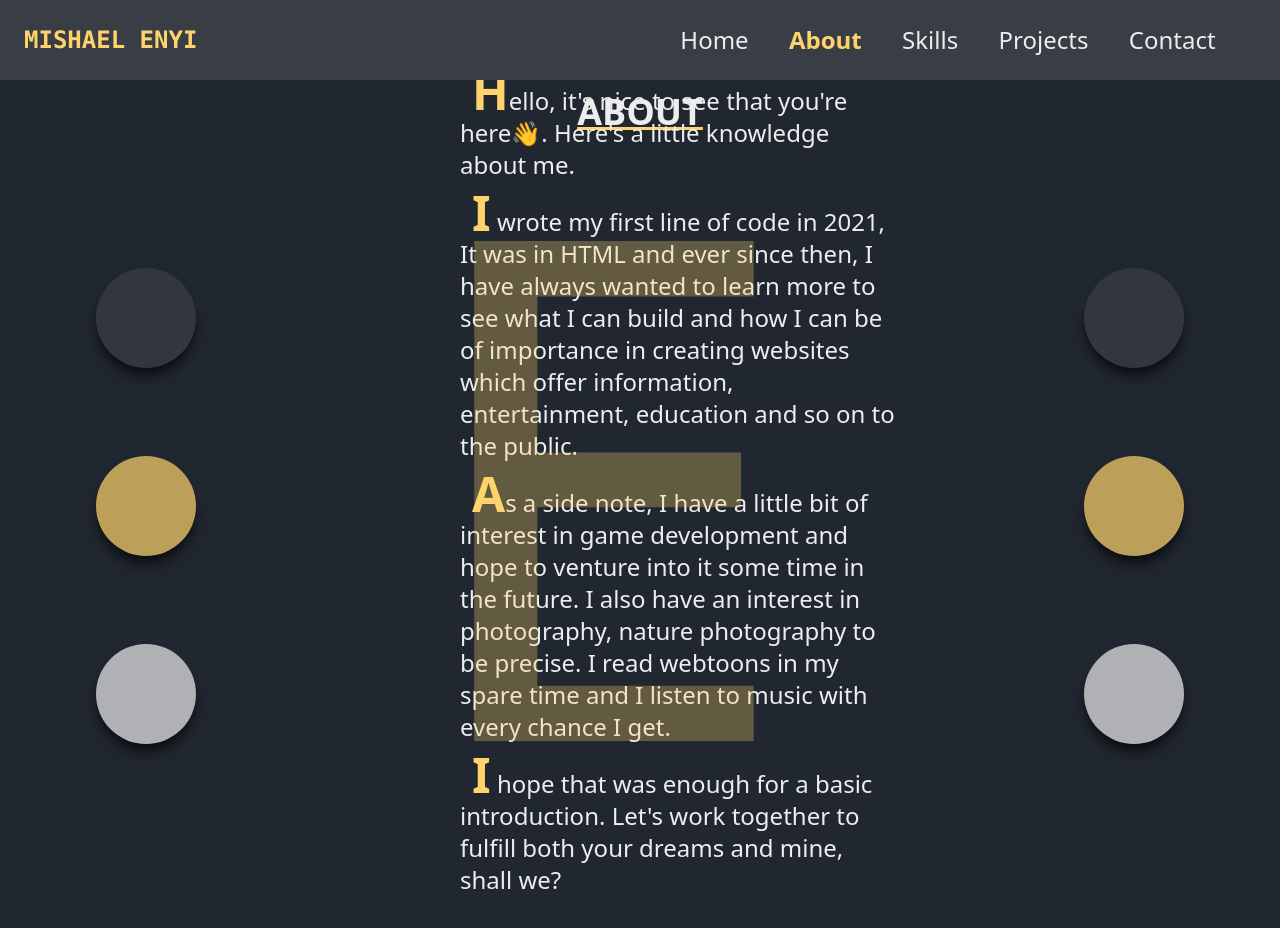
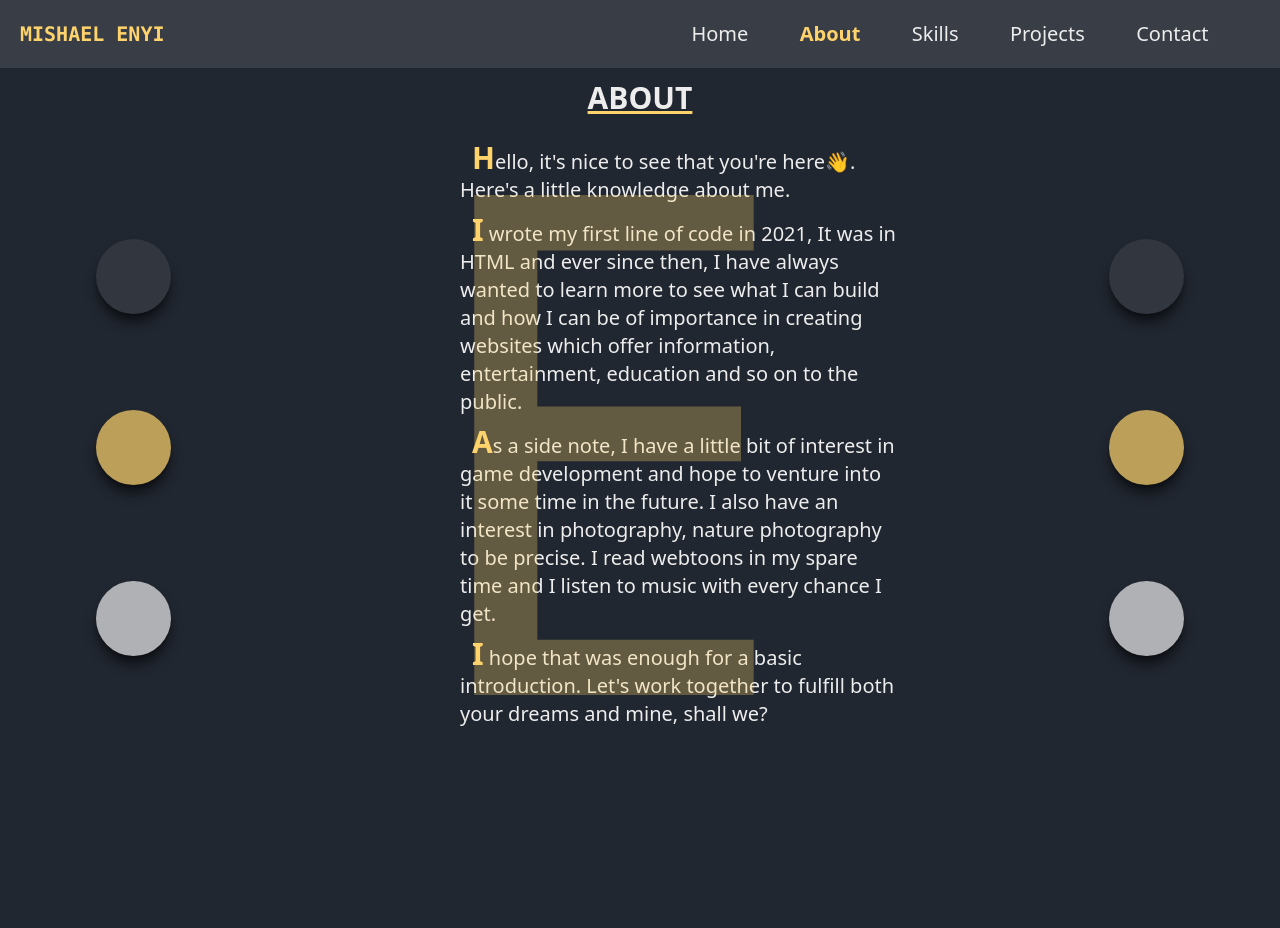
Before and after one commit to mishael-codes/portfolio-v2, a React (Vite) app: page /about in a window 1280 px wide. Shown: the top 928 px of the page. After the commit the page ends 900 px from the top, so only its background shows below. Built offline with nearby package versions, Linux system fonts and the light colour scheme.

Commit message:
minor design fixes

```diff
--- a/src/components/nav.jsx
+++ b/src/components/nav.jsx
@@ -2,13 +2,13 @@ import { NavLink } from "react-router-dom";
 
 const Nav = () => {
   return (
-    <header className=" sticky top-0 z-40 flex justify-between p-3 md:p-6 bg-shadowColor">
+    <header className=" sticky top-0 z-40 flex justify-between p-3 md:p-5 bg-shadowColor">
       <div className="hidden md:block">
-        <h1 className="text-accentColor font-bold font-mono text-lg uppercase lg:text-2xl">
+        <h1 className="text-accentColor font-bold font-mono text-lg uppercase lg:text-xl">
           Mishael Enyi
         </h1>
       </div>
-      <nav className=" w-full flex justify-evenly text-textColor md:w-1/2 lg:text-2xl">
+      <nav className=" w-full flex justify-evenly text-textColor md:w-1/2 lg:text-xl">
         <NavLink to="/">Home</NavLink>
         <NavLink to="/about">About</NavLink>
         <NavLink to="/skills">Skills</NavLink>
--- a/src/components/pages/about.jsx
+++ b/src/components/pages/about.jsx
@@ -16,30 +16,30 @@ const About = () => {
 
         <div className="h-auto">
           <div className="w-full text-center">
-            <h1 className=" left-2/4 z-10 text-textColor text-xl font-semibold uppercase underline underline-offset-2 decoration-accentColor mt-3 md:text-4xl">
+            <h1 className=" left-2/4 z-10 text-textColor text-xl font-semibold uppercase underline underline-offset-2 decoration-accentColor mt-3 md:text-3xl">
               About
             </h1>
           </div>
-          <div className="w-full p-6 text-textColor md:text-2xl md:pl-24 lg:ml-24 lg:flex lg:flex-col lg:items-start lg:justify-center lg:mt-24 xl:mt-0 lg:h-[700px] lg:w-3/4">
-            <p className="first-letter:text-2xl md:first-letter:text-5xl first-letter:text-accentColor first-letter:font-semibold indent-3 mb-2">
+          <div className="w-full p-6 text-textColor md:text-xl md:pl-24 lg:ml-24 lg:flex lg:flex-col lg:items-start lg:justify-center lg:mt-6 xl:mt-0 lg:h-auto lg:w-3/4">
+            <p className="first-letter:text-2xl md:first-letter:text-3xl first-letter:text-accentColor first-letter:font-semibold indent-3 mb-2">
               Hello, it's nice to see that you're here👋. Here's a little
               knowledge about me.
             </p>
-            <p className="first-letter:text-2xl md:first-letter:text-5xl first-letter:text-accentColor first-letter:font-semibold indent-3 mb-2">
+            <p className="first-letter:text-2xl md:first-letter:text-3xl first-letter:text-accentColor first-letter:font-semibold indent-3 mb-2">
               I wrote my first line of code in 2021, It was in HTML and ever
               since then, I have always wanted to learn more to see what I can
               build and how I can be of importance in creating websites which
               offer information, entertainment, education and so on to the
               public.
             </p>
-            <p className="first-letter:text-2xl md:first-letter:text-5xl first-letter:text-accentColor first-letter:font-semibold indent-3 mb-2">
+            <p className="first-letter:text-2xl md:first-letter:text-3xl first-letter:text-accentColor first-letter:font-semibold indent-3 mb-2">
               As a side note, I have a little bit of interest in game
               development and hope to venture into it some time in the future. I
               also have an interest in photography, nature photography to be
               precise. I read webtoons in my spare time and I listen to music
               with every chance I get.
             </p>
-            <p className="first-letter:text-2xl md:first-letter:text-5xl first-letter:text-accentColor first-letter:font-semibold indent-3">
+            <p className="first-letter:text-2xl md:first-letter:text-3xl first-letter:text-accentColor first-letter:font-semibold indent-3">
               I hope that was enough for a basic introduction. Let's work
               together to fulfill both your dreams and mine, shall we?
             </p>
@@ -47,17 +47,16 @@ const About = () => {
         </div>
         <div className="hidden lg:block">
           <div
-            // onLoad={handleLoad}
             className="uppercase absolute top-2/4 right-[70%] opacity-30 w-[80px] h-[80px] text-center text-accentColor text-xl lg:text-[700px] transform animate- animate-pulse z-0"
           >
             {letter}
           </div>
-          <div className="absolute top-1/4 -right-40 w-[100px] h-[100px] shadow-lg shadow-black bg-shadowColor rounded-full opacity-70 dark-circle"></div>
-          <div className="absolute top-2/4 -right-40 w-[100px] h-[100px] shadow-lg shadow-black bg-accentColor rounded-full opacity-70 yellow-circle"></div>
-          <div className="absolute top-3/4 -right-40 w-[100px] h-[100px] shadow-lg shadow-black bg-textColor rounded-full opacity-70 ash-circle"></div>
-          <div className="absolute top-1/4 -left-40 w-[100px] h-[100px] shadow-lg shadow-black bg-shadowColor rounded-full opacity-70 dark-circle-left"></div>
-          <div className="absolute top-2/4 -left-40 w-[100px] h-[100px] shadow-lg shadow-black bg-accentColor rounded-full opacity-70 yellow-circle-left"></div>
-          <div className="absolute top-3/4 -left-40 w-[100px] h-[100px] shadow-lg shadow-black bg-textColor rounded-full opacity-70 ash-circle-left"></div>
+          <div className="absolute top-1/4 -right-40 w-[75px] h-[75px] shadow-lg shadow-black bg-shadowColor rounded-full opacity-70 dark-circle"></div>
+          <div className="absolute top-2/4 -right-40 w-[75px] h-[75px] shadow-lg shadow-black bg-accentColor rounded-full opacity-70 yellow-circle"></div>
+          <div className="absolute top-3/4 -right-40 w-[75px] h-[75px] shadow-lg shadow-black bg-textColor rounded-full opacity-70 ash-circle"></div>
+          <div className="absolute top-1/4 -left-40 w-[75px] h-[75px] shadow-lg shadow-black bg-shadowColor rounded-full opacity-70 dark-circle-left"></div>
+          <div className="absolute top-2/4 -left-40 w-[75px] h-[75px] shadow-lg shadow-black bg-accentColor rounded-full opacity-70 yellow-circle-left"></div>
+          <div className="absolute top-3/4 -left-40 w-[75px] h-[75px] shadow-lg shadow-black bg-textColor rounded-full opacity-70 ash-circle-left"></div>
           <div className="absolute"></div>
           <div className="absolute"></div>
           <div className="absolute"></div>
--- a/src/components/pages/skills.jsx
+++ b/src/components/pages/skills.jsx
@@ -16,16 +16,16 @@ const Skills = () => {
   const letter = useRandom()
   return (
     <div className="relative px-3 h-auto w-screen lg:w-3/5 lg:mx-auto flex flex-col items-center text-textColor">
-      <h1 className="mt-4 mb-8 text-textColor text-xl font-semibold uppercase underline underline-offset-2 decoration-accentColor lg:text-3xl">
+      <h1 className="mt-4 mb-8 text-textColor text-xl font-semibold uppercase underline underline-offset-2 decoration-accentColor md:text-3xl">
         Skills
       </h1>
       <div className="lg:flex justify-between items-center">
-        <p className="first-letter:text-2xl md:first-letter:text-5xl first-letter:text-accentColor first-letter:font-semibold indent-3 lg:text-2xl lg:pr-9 lg:w-1/2 ">
+        <p className="first-letter:text-2xl md:first-letter:text-3xl first-letter:text-accentColor first-letter:font-semibold indent-3 lg:text-xl lg:pr-9 lg:w-1/2 ">
           To bring you a beautiful, well-structured, interactive and efficient
           webpage or website, I make use of the beautiful tools below.
         </p>
         <div className="lg:w-1/2">
-          <h3 className="px-2 text-xl font-medium mt-4 shadow-md shadow-shadowColor wood w-fit lg:text-3xl">
+          <h3 className="px-2 text-xl font-medium mt-4 shadow-md shadow-shadowColor wood w-fit lg:text-xl">
             Core Technologies<span className="text-accentColor">:</span>
           </h3>
           <div className="w-full flex justify-evenly py-9">
@@ -42,7 +42,7 @@ const Skills = () => {
               className="text-accentColor w-[75px] h-[75px]"
             />
           </div>
-          <h3 className="px-2 text-xl font-medium mt-4 shadow-md shadow-shadowColor wood w-fit lg:text-3xl">
+          <h3 className="px-2 text-xl font-medium mt-4 shadow-md shadow-shadowColor wood w-fit lg:text-xl">
             Libraries and Frameworks<span className="text-accentColor">:</span>
           </h3>
           <div className="w-full flex justify-evenly py-9">
@@ -62,7 +62,7 @@ const Skills = () => {
               className="text-accentColor w-[75px] h-[75px]"
             />
           </div>
-          <h3 className="px-2 text-xl font-medium mt-4 shadow-md shadow-shadowColor wood w-fit lg:text-3xl">
+          <h3 className="px-2 text-xl font-medium mt-4 shadow-md shadow-shadowColor wood w-fit lg:text-xl">
             Version Control<span className="text-accentColor">:</span>
           </h3>
           <div className="w-full flex justify-evenly py-9">
@@ -83,12 +83,12 @@ const Skills = () => {
         <div className="uppercase absolute top-2/4 right-[70%] opacity-30 w-[80px] h-[80px] text-center text-accentColor text-xl lg:text-[700px] transform animate- animate-pulse z-0">
           {letter}
         </div>
-        <div className="absolute top-1/4 -right-40 w-[100px] h-[100px] shadow-lg shadow-black bg-shadowColor rounded-full opacity-70 dark-circle"></div>
-        <div className="absolute top-2/4 -right-40 w-[100px] h-[100px] shadow-lg shadow-black bg-accentColor rounded-full opacity-70 yellow-circle"></div>
-        <div className="absolute top-3/4 -right-40 w-[100px] h-[100px] shadow-lg shadow-black bg-textColor rounded-full opacity-70 ash-circle"></div>
-        <div className="absolute top-1/4 -left-40 w-[100px] h-[100px] shadow-lg shadow-black bg-shadowColor rounded-full opacity-70 dark-circle-left"></div>
-        <div className="absolute top-2/4 -left-40 w-[100px] h-[100px] shadow-lg shadow-black bg-accentColor rounded-full opacity-70 yellow-circle-left"></div>
-        <div className="absolute top-3/4 -left-40 w-[100px] h-[100px] shadow-lg shadow-black bg-textColor rounded-full opacity-70 ash-circle-left"></div>
+        <div className="absolute top-1/4 -right-40 w-[75px] h-[75px] shadow-lg shadow-black bg-shadowColor rounded-full opacity-70 dark-circle"></div>
+        <div className="absolute top-2/4 -right-40 w-[75px] h-[75px] shadow-lg shadow-black bg-accentColor rounded-full opacity-70 yellow-circle"></div>
+        <div className="absolute top-3/4 -right-40 w-[75px] h-[75px] shadow-lg shadow-black bg-textColor rounded-full opacity-70 ash-circle"></div>
+        <div className="absolute top-1/4 -left-40 w-[75px] h-[75px] shadow-lg shadow-black bg-shadowColor rounded-full opacity-70 dark-circle-left"></div>
+        <div className="absolute top-2/4 -left-40 w-[75px] h-[75px] shadow-lg shadow-black bg-accentColor rounded-full opacity-70 yellow-circle-left"></div>
+        <div className="absolute top-3/4 -left-40 w-[75px] h-[75px] shadow-lg shadow-black bg-textColor rounded-full opacity-70 ash-circle-left"></div>
         <div className="absolute"></div>
         <div className="absolute"></div>
         <div className="absolute"></div>
```
